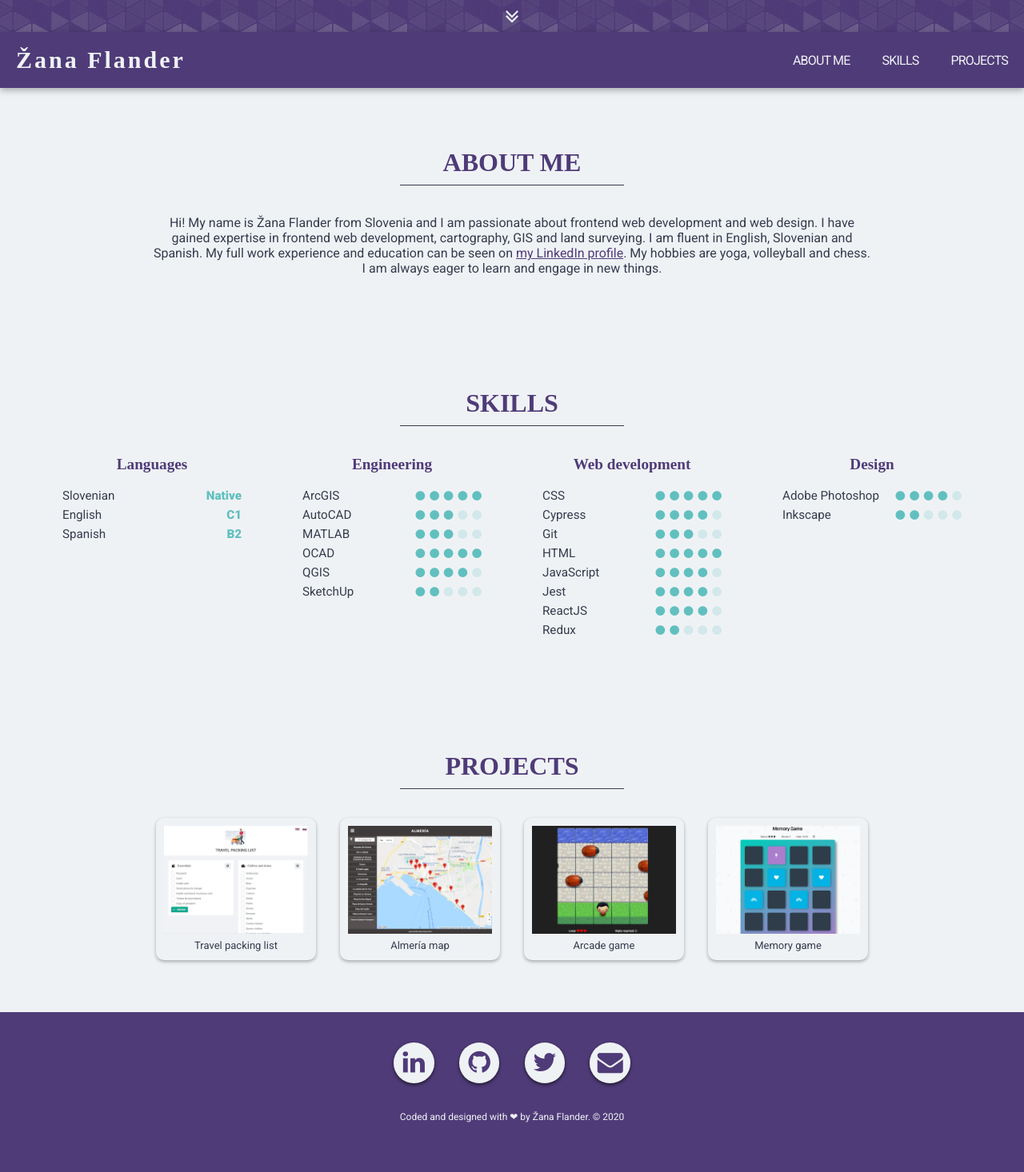
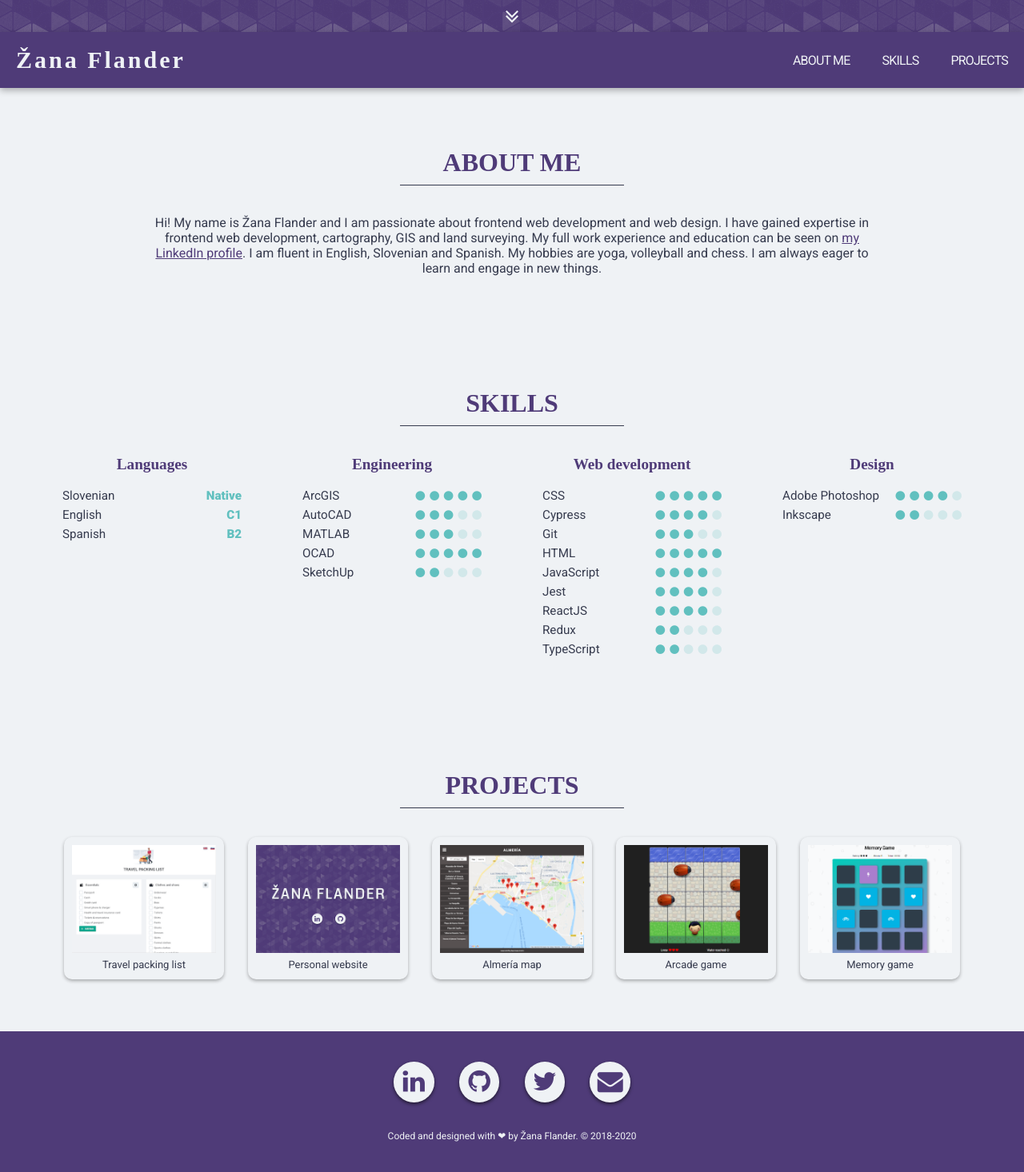
Before and after one commit to flanzana/zanawebsite-react, a React (Create React App) app: page / in a window 1280 px wide. Shown: the part 760-2226 px from the top of the page at 80% size. Before the commit the page ends 2202 px from the top, so only its background shows below. Built offline with nearby package versions, Linux system fonts and the light colour scheme; a web font is replaced by a local one.

Commit message:
Feat: update data

```diff
--- a/public/index.html
+++ b/public/index.html
@@ -5,8 +5,9 @@
     <link rel="shortcut icon" href="%PUBLIC_URL%/favicon.ico">
     <meta name="viewport" content="width=device-width, initial-scale=1, shrink-to-fit=no">
     <meta name="author" content="Žana Flander">
-    <meta name="description" content="I am Žana Flander, frontend developer and master engineer of geodesy and GIS.">
-    <meta name="keywords" content="Žana,Flander,Zana Flander,Flander Zana,resume,portfolio,CV,HTML,CSS,JavaScript,React,ReactJS,Redux,Jest,Cypress,frontend,developer,cartography,kartografija,GIS,geodesy,geodezija,ArcGIS">
+    <meta name="description" content="I'm Žana Flander, Master Engineer of Geodesy and Geoinformatics who changed a career to become Frontend developer.">
+    <meta name="keywords" content="Žana,Flander,resume,portfolio,CV,HTML,CSS,JavaScript,React,ReactJS,Redux,Jest,Cypress,frontend,developer,cartography,kartografija,GIS,geodesy,geodezija,ArcGIS">
+    <meta name=”theme-color” content=”#4f3b78”>
     <!--
       manifest.json provides metadata used when your web app is added to the
       homescreen on Android. See https://developers.google.com/web/fundamentals/engage-and-retain/web-app-manifest/
--- a/src/components/AboutMe.js
+++ b/src/components/AboutMe.js
@@ -19,15 +19,14 @@ const AboutMe = () => (
   <SectionLayout id="aboutme" title="About me">
     <AboutMeWrapper>
       <p>
-        Hi! My name is Žana Flander from Slovenia and I am passionate about frontend web development
-        and web design. I have gained expertise in frontend web development, cartography, GIS and
-        land surveying. I am fluent in English, Slovenian and Spanish. My full work experience and
-        education can be seen on{" "}
+        Hi! My name is Žana Flander and I am passionate about frontend web development and web
+        design. I have gained expertise in frontend web development, cartography, GIS and land
+        surveying. My full work experience and education can be seen on{" "}
         <a href="https://www.linkedin.com/in/zanaflander" target="_blank" rel="noopener noreferrer">
           my LinkedIn profile
         </a>
-        . My hobbies are yoga, volleyball and chess. I am always eager to learn and engage in new
-        things.
+        . I am fluent in English, Slovenian and Spanish. My hobbies are yoga, volleyball and chess.
+        I am always eager to learn and engage in new things.
       </p>
     </AboutMeWrapper>
   </SectionLayout>
--- a/src/components/Footer.js
+++ b/src/components/Footer.js
@@ -59,7 +59,7 @@ const Footer = () => (
         ariaLabel="E-mail"
       />
     </ContactButtonsWrapper>
-    <p>Coded and designed with ❤ by Žana Flander. © 2020</p>
+    <p>Coded and designed with ❤ by Žana Flander. © 2018-2020</p>
   </FooterWrapper>
 )
 
--- a/src/data/data.js
+++ b/src/data/data.js
@@ -2,6 +2,7 @@ import imgmemory from "../data/img/project-memory.png"
 import imgarcade from "../data/img/project-arcade.png"
 import imgalmeria from "../data/img/project-almeria.png"
 import imgtravellist from "../data/img/project-travel-list.png"
+import imgzana from "../data/img/project-zana.png"
 
 export const SKILLS = {
   language: [
@@ -19,6 +20,7 @@ export const SKILLS = {
     { name: "Jest", level: 4 },
     { name: "ReactJS", level: 4 },
     { name: "Redux", level: 2 },
+    { name: "TypeScript", level: 2 },
   ],
 
   design: [
@@ -31,7 +33,6 @@ export const SKILLS = {
     { name: "AutoCAD", level: 3 },
     { name: "MATLAB", level: 3 },
     { name: "OCAD", level: 5 },
-    { name: "QGIS", level: 4 },
     { name: "SketchUp", level: 2 },
   ],
 }
@@ -41,6 +42,11 @@ export const PROJECTS = [
     name: "Travel packing list",
     img: imgtravellist,
     url: "https://flanzana.github.io/travel-packing-list",
+  },
+  {
+    name: "Personal website",
+    img: imgzana,
+    url: "https://flanzana.github.io",
   },
   {
     name: "Almería map",
```
Also changed, not shown: src/data/img/project-zana.png (added).
